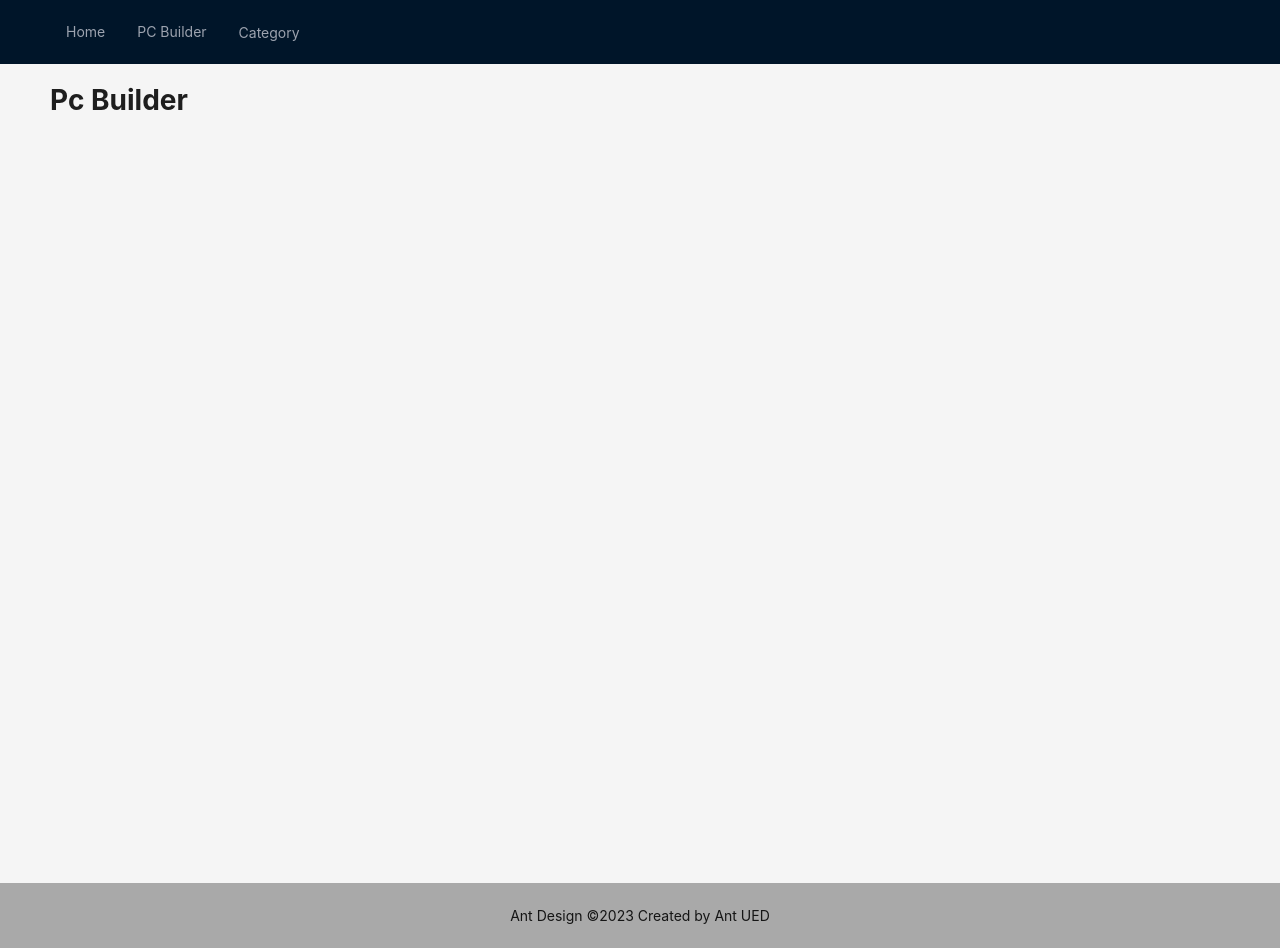
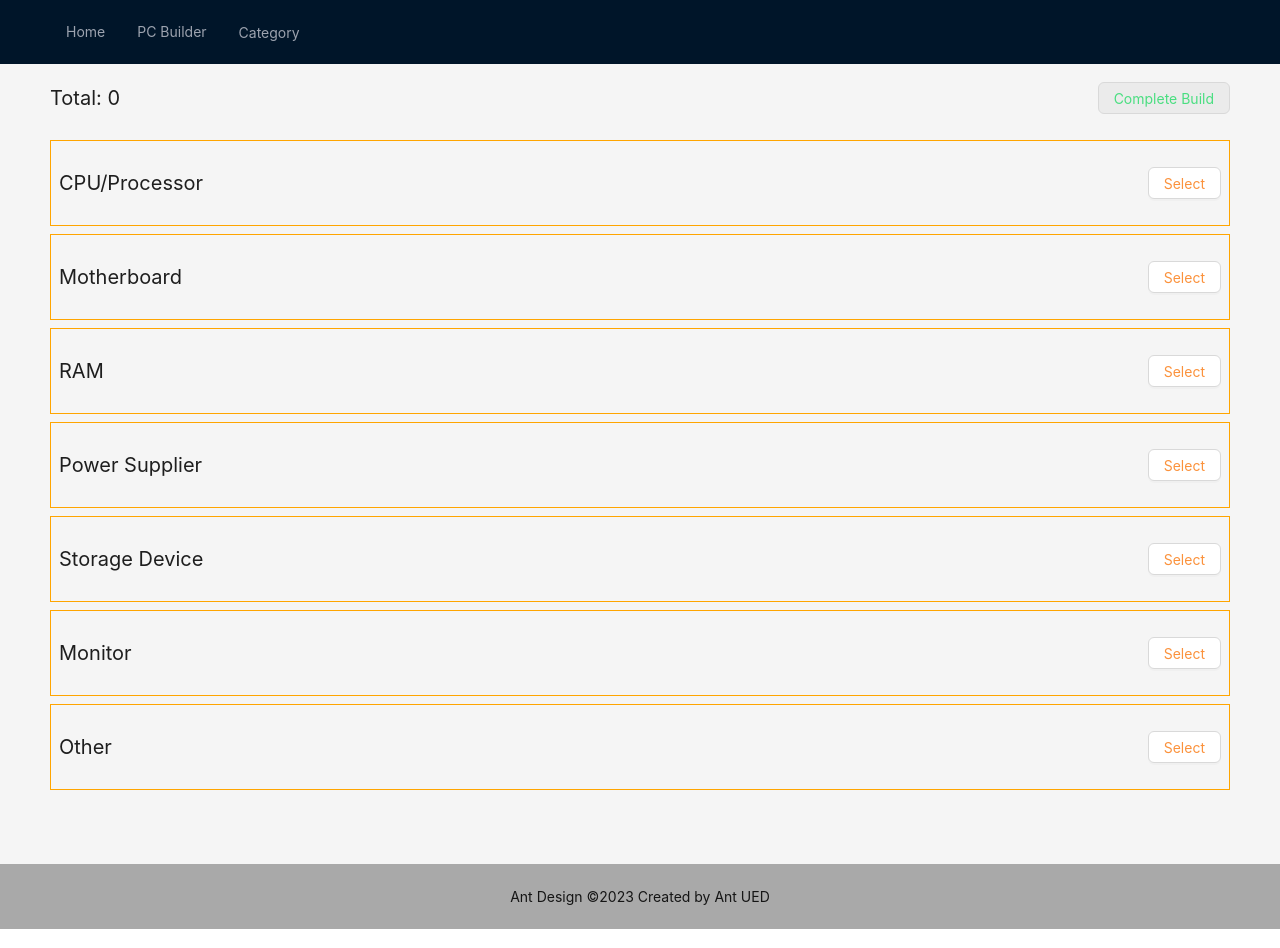
Before and after one commit to nmsubho/assignment_6, a Next.js app: page /pc-builder in a window 1280 px wide. Built offline with nearby package versions, Linux system fonts and the light colour scheme.

Commit message:
updated pc builder page

```diff
--- a/package.json
+++ b/package.json
@@ -17,6 +17,7 @@
     "postcss": "8.4.27",
     "react": "18.2.0",
     "react-dom": "18.2.0",
+    "react-hot-toast": "^2.4.1",
     "tailwindcss": "3.3.3"
   }
 }
--- a/src/components/ui/ProductCard.js
+++ b/src/components/ui/ProductCard.js
@@ -1,10 +1,18 @@
 /* eslint-disable @next/next/no-img-element */
+import { AppContext } from "@/config/app.context";
 import category from "@/utils/category";
 import { Button, Card } from "antd";
 import Link from "next/link";
+import { useContext } from "react";
 const { Meta } = Card;
 
 const ProductCard = ({ product }) => {
+  const { builderProducts, setBuilderProducts } = useContext(AppContext);
+
+  const handleAddToBuilder = (product) => {
+    setBuilderProducts([...builderProducts, product]);
+  };
+
   return (
     <div>
       <Card
@@ -19,6 +27,7 @@ const ProductCard = ({ product }) => {
               type="link"
               className="text-orange-400"
               disabled={product.status === "Out of Stock"}
+              onClick={() => handleAddToBuilder(product)}
             >
               Add to Builder
             </Button>
--- /dev/null
+++ b/src/config/app.context.js
@@ -0,0 +1,17 @@
+import React, { createContext, useEffect, useState } from "react";
+
+export const AppContext = createContext({});
+
+const AppProvider = ({ children }) => {
+  const [builderProducts, setBuilderProducts] = useState([]);
+
+  //   useEffect(() => {}, []);
+
+  return (
+    <AppContext.Provider value={{ builderProducts, setBuilderProducts }}>
+      {children}
+    </AppContext.Provider>
+  );
+};
+
+export default AppProvider;
--- a/src/pages/_app.js
+++ b/src/pages/_app.js
@@ -1,8 +1,15 @@
-import '@/styles/globals.css'
+import AppProvider from "@/config/app.context";
+import "@/styles/globals.css";
+import { Toaster } from "react-hot-toast";
 
 export default function App({ Component, pageProps }) {
   // Use the layout defined at the page level, if available
   const getLayout = Component.getLayout || ((page) => page);
 
-  return getLayout(<Component {...pageProps} />);
+  return getLayout(
+    <AppProvider>
+      <Component {...pageProps} />
+      <Toaster position="top-center" />
+    </AppProvider>
+  );
 }
--- a/src/pages/category/[category]/[id].js
+++ b/src/pages/category/[category]/[id].js
@@ -1,16 +1,19 @@
 /* eslint-disable @next/next/no-img-element */
 import RootLayout from "@/components/Layouts/RootLayout";
+import { AppContext } from "@/config/app.context";
 import category from "@/utils/category";
 import { UserOutlined, StarFilled } from "@ant-design/icons";
 import { Avatar, Button, Col, Row } from "antd";
 import Link from "next/link";
 import { useRouter } from "next/router";
-import React from "react";
+import React, { useContext } from "react";
 
 const Category = ({ product }) => {
-  const router = useRouter();
+  const { builderProducts, setBuilderProducts } = useContext(AppContext);
 
-  console.log(product);
+  const handleAddToBuilder = (product) => {
+    setBuilderProducts([...builderProducts, product]);
+  };
 
   return (
     <div>
@@ -63,6 +66,7 @@ const Category = ({ product }) => {
             <Button
               className="text-orange-400"
               disabled={product.status === "Out of Stock"}
+              onClick={() => handleAddToBuilder(product)}
             >
               Add to Builder
             </Button>
--- a/src/pages/pc-builder.js
+++ b/src/pages/pc-builder.js
@@ -1,10 +1,80 @@
 import RootLayout from "@/components/Layouts/RootLayout";
-import React from "react";
+import { AppContext } from "@/config/app.context";
+import category from "@/utils/category";
+import { Button } from "antd";
+import Link from "next/link";
+import { useContext } from "react";
+import { toast } from "react-hot-toast";
 
 const PCBuilder = () => {
+  const categories = [
+    "cpu",
+    "motherboard",
+    "ram",
+    "power-supply",
+    "storage",
+    "monitor",
+    "other",
+  ];
+
+  const { builderProducts, setBuilderProducts } = useContext(AppContext);
+
+  const builderProductsCategories = [];
+
+  const total = builderProducts.reduce((accumulator, currentValue) => {
+    if (!builderProductsCategories.includes(currentValue.category)) {
+      builderProductsCategories.push(currentValue.category);
+    }
+    return Number(accumulator) + Number(currentValue.price);
+  }, 0);
+
+  const handleCompleteBuild = () => {
+    toast.success("Build completed successfully!");
+    setBuilderProducts([]);
+  };
+
   return (
     <div>
-      <h1>Pc Builder</h1>
+      <div className="flex items-center justify-between">
+        <p className="text-xl">Total: {total}</p>
+        <Button
+          className="text-green-400"
+          disabled={builderProductsCategories.length < 6}
+          onClick={handleCompleteBuild}
+        >
+          Complete Build
+        </Button>
+      </div>
+      {categories.map((categoryId) => (
+        <div
+          key={categoryId}
+          style={{
+            border: "1px solid orange",
+          }}
+          className="p-2 my-2"
+        >
+          <div className="flex items-center justify-between">
+            <p className="text-xl">{category(categoryId)}</p>
+            <Link href={`/category/${categoryId}`}>
+              <Button className="text-orange-400">Select</Button>
+            </Link>
+          </div>
+          {builderProducts.map((product, i) => {
+            if (product.category === categoryId) {
+              return (
+                <p key={i}>
+                  {product.name} | Price: {product.price}
+                </p>
+              );
+            }
+          })}
+        </div>
+      ))}
+      {/* <div>
+        {builderProducts?.map((data) => (
+          <p key={data._key}>{data.name}</p>
+        ))}
+      </div> */}
     </div>
   );
 };
```
Also changed, not shown: 1 other file (tests, documents, lock files or other folders).
